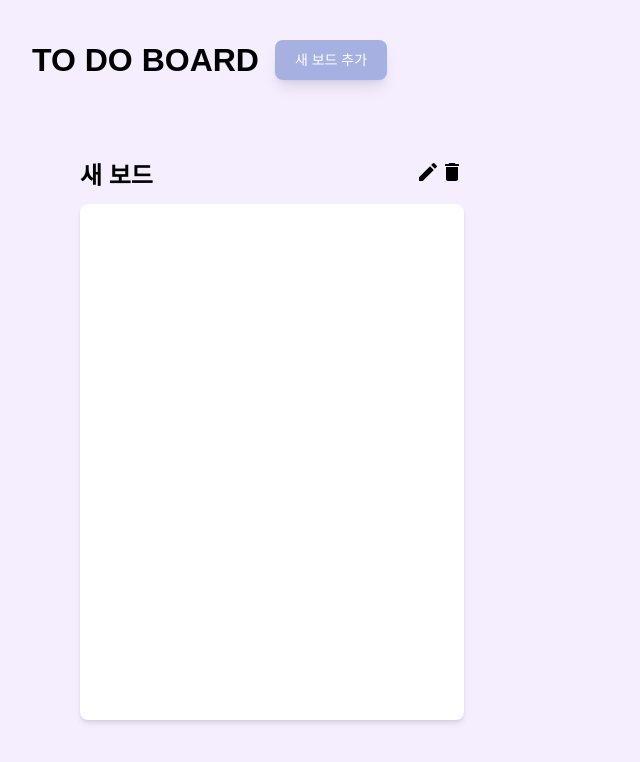
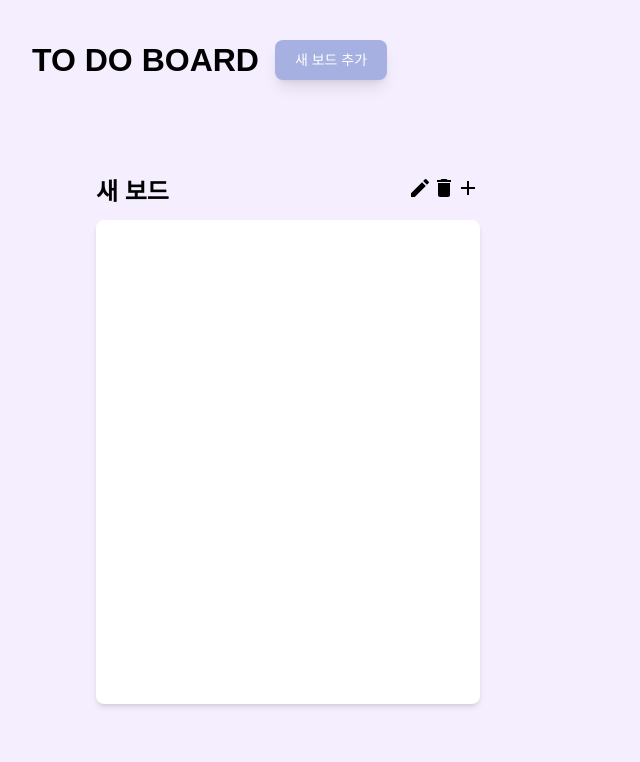
Before and after one commit to yCZwIqY/ljy_ToDoPage, a Next.js app: page / in a window 1280 px wide. Both pictures are taken after a click on the button "새 보드 추가". Shown: the top 762 px of the page, without its empty margins (0-640 px from the left). Built offline with nearby package versions, Linux system fonts and the light colour scheme.

Commit message:
[ADD] todo 아이템 추가

```diff
--- a/app/_components/BoardItem.tsx
+++ b/app/_components/BoardItem.tsx
@@ -1,65 +1,111 @@
-'use client'
-import React, {useEffect, useRef, useState} from 'react';
-import useBoardsStore from "@/store/useBoardsStore";
-import {MdDelete, MdEdit} from "react-icons/md";
-import {IoIosCheckmarkCircle} from "react-icons/io";
+'use client';
+import React, { useEffect, useRef, useState } from 'react';
+import useBoardsStore from '@/store/useBoardsStore';
+import { MdDelete, MdEdit } from 'react-icons/md';
+import { IoIosCheckmarkCircle } from 'react-icons/io';
+import { BiPlus } from 'react-icons/bi';
+import useTodoStore, { Todo } from '@/store/useTodoStore';
+import TodoItem from '@/app/_components/TodoItem';
+import DnDProvider from '@/app/_components/DnDProvider';
+import DnDItem from '@/app/_components/DnDItem';
 
 interface BoardItemProps {
     id: number;
     name: string;
 }
 
-const BoardItem = ({id, name}: BoardItemProps) => {
-    const {editBoard, removeBoard} = useBoardsStore();
+const BoardItem = ({ id, name }: BoardItemProps) => {
+    const { editBoard, removeBoard } = useBoardsStore();
     const [editMode, setEditMode] = useState<boolean>(false);
     const [inputValue, setInputValue] = useState<string>(name);
     const inputRef = useRef<HTMLInputElement>(null);
+    const { addTodo, getTodos, editTodo } = useTodoStore();
 
     useEffect(() => {
         if (editMode && inputRef.current) {
-            inputRef.current.focus()
+            inputRef.current.focus();
         }
     }, [editMode]);
+
     const onChange = (e) => {
-        setInputValue(e.target.value)
-    }
+        setInputValue(e.target.value);
+    };
 
     const onEdit = () => {
         setEditMode(true);
-    }
+    };
 
     const onDelete = () => {
-        removeBoard(id!)
-    }
+        removeBoard(id!);
+    };
     const onComplete = () => {
-        editBoard(id!, {name: inputValue});
+        editBoard(id!, { name: inputValue });
         setEditMode(false);
-    }
+    };
 
+    const onAddTodo = () => {
+        addTodo(id);
+    };
+    const onMoveItem = (id: number, todo: Todo) => {
+        editTodo(id, todo);
+    };
 
     return (
         <div className={'min-w-96 h-full flex flex-col text-subtitle mb-3 '}>
             <div className={'flex justify-between mb-3'}>
-                {editMode
-                    ? <>
-                        <input className={'bg-transparent border-none outline-none underline underline-offset-4'}
-                               ref={inputRef}
-                               value={inputValue}
-                               onChange={onChange}/>
-                        <button onClick={onComplete}><IoIosCheckmarkCircle/></button>
+                {editMode ? (
+                    <>
+                        <input
+                            className={
+                                'bg-transparent border-none outline-none underline underline-offset-4'
+                            }
+                            ref={inputRef}
+                            value={inputValue}
+                            onChange={onChange}
+                            onBlur={onComplete}
+                        />
+                        <button onClick={onComplete}>
+                            <IoIosCheckmarkCircle />
+                        </button>
                     </>
-                    : <>
-                        <h3>
-                            {name}
-                        </h3>
+                ) : (
+                    <>
+                        <h3>{name}</h3>
                         <span>
-                        <button onClick={onEdit}><MdEdit/></button>
-                        <button onClick={onDelete}><MdDelete/></button>
-                    </span>
+                            <button onClick={onEdit}>
+                                <MdEdit />
+                            </button>
+                            <button onClick={onDelete}>
+                                <MdDelete />
+                            </button>
+                            <button onClick={onAddTodo}>
+                                <BiPlus />
+                            </button>
+                        </span>
                     </>
+                )}
+            </div>
+            <div
+                className={
+                    'bg-white flex-1 rounded-lg shadow-md overflow-y-scroll'
                 }
+            >
+                <DnDProvider
+                    id={id.toString()}
+                    list={getTodos(id)}
+                    direction={'vertical'}
+                >
+                    {getTodos(id).map((todo) => (
+                        <DnDItem
+                            key={todo.id!}
+                            id={todo.id!}
+                            onMoveItem={onMoveItem}
+                        >
+                            <TodoItem {...todo} />
+                        </DnDItem>
+                    ))}
+                </DnDProvider>
             </div>
-            <div className={'bg-white flex-1 rounded-lg shadow-md'}></div>
         </div>
     );
 };
--- a/app/_components/BoardList.tsx
+++ b/app/_components/BoardList.tsx
@@ -1,12 +1,14 @@
-'use client'
-import React, {useEffect, useState} from 'react';
-import BoardItem from "@/app/_components/BoardItem";
-import useBoardsStore, {Board} from "@/store/useBoardsStore";
-import DnDProvider from "@/app/_components/DnDProvider";
-import DnDItem from "@/app/_components/DnDItem";
+'use client';
+import React, { useEffect, useState } from 'react';
+import BoardItem from '@/app/_components/BoardItem';
+import useBoardsStore, { Board } from '@/store/useBoardsStore';
+import DnDProvider from '@/app/_components/DnDProvider';
+import DnDItem from '@/app/_components/DnDItem';
+import useTodoStore from '@/store/useTodoStore';
 
 const BoardList = () => {
-    const {boards, lastId, initBoard, editBoard} = useBoardsStore();
+    const { boards, lastId, initBoard, editBoard } = useBoardsStore();
+    const { todos, lastId: todoLastId, initTodo } = useTodoStore();
     const [initComplete, setInitComplete] = useState(false);
 
     useEffect(() => {
@@ -16,9 +18,14 @@ const BoardList = () => {
             initBoard(JSON.parse(board), Number(lastId));
         }
 
+        const todos = localStorage.getItem('todos');
+        const todoLastId = localStorage.getItem('todoLastId') ?? '0';
+        if (todos) {
+            initTodo(JSON.parse(todos), Number(todoLastId));
+        }
+
         setInitComplete(true);
     }, []);
-
 
     useEffect(() => {
         if (initComplete) {
@@ -27,18 +34,34 @@ const BoardList = () => {
         }
     }, [boards]);
 
+    useEffect(() => {
+        if (initComplete) {
+            localStorage.setItem('todos', JSON.stringify(todos));
+            localStorage.setItem('todoLastId', todoLastId.toString());
+        }
+    }, [todos]);
+
     const onMoveItem = (id: number, board: Board) => {
         editBoard(id, board);
-    }
+    };
 
     return (
-        <div className={'flex-1 overflow-y-hidden overflow-x-scroll bg-light-default m-10 p-10 rounded-lg flex gap-4'}>
+        <div
+            className={
+                'flex-1 overflow-y-hidden overflow-x-scroll bg-light-default m-10 p-14 rounded-lg flex gap-4'
+            }
+        >
             <DnDProvider id={'dashboard'} list={boards}>
-                {boards.map(board => <DnDItem key={board.id} id={board.id!} onMoveItem={onMoveItem}>
-                    <BoardItem {...board}/>
-                </DnDItem>)}
+                {boards.map((board) => (
+                    <DnDItem
+                        key={`${lastId}-${board.id}-${board.order}`}
+                        id={board.id!}
+                        onMoveItem={onMoveItem}
+                    >
+                        <BoardItem {...board} />
+                    </DnDItem>
+                ))}
             </DnDProvider>
-
         </div>
     );
 };
--- /dev/null
+++ b/app/_components/TodoItem.tsx
@@ -0,0 +1,72 @@
+import React, { useState } from 'react';
+import dayjs from 'dayjs';
+import { MdDelete, MdEdit } from 'react-icons/md';
+import { IoIosCheckmarkCircle } from 'react-icons/io';
+import useTodoStore, { Todo } from '@/store/useTodoStore';
+
+interface TodoItemProps extends Todo {
+    id: number;
+}
+
+const TodoItem = (todo: TodoItemProps) => {
+    const { id, content, createdAt } = todo;
+    const [editMode, setEditMode] = useState(false);
+    const [inputValue, setInputValue] = useState(content);
+    const { editTodo, remoteTodo } = useTodoStore();
+
+    const onEdit = () => {
+        setEditMode(true);
+    };
+    const onDelete = () => {
+        remoteTodo(id);
+    };
+    const onComplete = () => {
+        editTodo(id, { ...todo, content: inputValue, createdAt: new Date() });
+        setEditMode(false);
+    };
+
+    return (
+        <div
+            className={
+                'p-4 m-3 rounded-lg shadow-lg flex justify-between gap-2 text-body'
+            }
+        >
+            {editMode ? (
+                <>
+                    <textarea
+                        value={inputValue}
+                        onChange={(e) => setInputValue(e.target.value)}
+                        className={'flex-1 border rounded-md resize-none'}
+                        onBlur={onComplete}
+                    ></textarea>
+                    <button onClick={onComplete}>
+                        <IoIosCheckmarkCircle />
+                    </button>
+                </>
+            ) : (
+                <>
+                    <div>
+                        <div className={'whitespace-break-spaces'}>
+                            {content}
+                        </div>
+                        <div className={'text-sm text-mute-default mt-3'}>
+                            {dayjs(createdAt).format('YYYY-MM-DD')}
+                        </div>
+                    </div>
+                    <div>
+                        <span>
+                            <button onClick={onEdit}>
+                                <MdEdit />
+                            </button>
+                            <button onClick={onDelete}>
+                                <MdDelete />
+                            </button>
+                        </span>
+                    </div>
+                </>
+            )}
+        </div>
+    );
+};
+
+export default TodoItem;
--- /dev/null
+++ b/store/useTodoStore.ts
@@ -0,0 +1,52 @@
+import { DragItem } from '@/store/useBoardsStore';
+import { create } from 'zustand/react';
+
+export interface Todo extends DragItem {
+    content: string;
+    createdAt: Date;
+    boardId: number;
+}
+
+interface TodoStore {
+    todos: Todo[];
+    lastId: number;
+    addTodo: (boardId: number) => void;
+    getTodos: (boardId: number) => Todo[];
+    editTodo: (targetId: number, todo: Todo) => void;
+    remoteTodo: (targetId: number) => void;
+    initTodo: (todos: Todo[], lastId: number) => void;
+}
+
+const useTodoStore = create<TodoStore>((set, get) => ({
+    todos: [],
+    lastId: 0,
+    addTodo: (boardId: number) =>
+        set((state) => {
+            const order =
+                get().todos.filter((it) => it.boardId === boardId).length + 1;
+            const lastId = state.lastId + 1;
+            const todo = {
+                content: '새 할일 ' + lastId,
+                boardId,
+                order,
+                id: lastId,
+                createdAt: new Date(),
+            };
+            return { todos: [...state.todos, todo], lastId };
+        }),
+    getTodos: (boardId: number) =>
+        get().todos.filter((it) => it.boardId === boardId),
+    editTodo: (targetId: number, todo: Todo) =>
+        set((state) => ({
+            todos: state.todos
+                .map((it) => (it.id === targetId ? { ...it, ...todo } : it))
+                .sort((a, b) => a.order - b.order),
+        })),
+    remoteTodo: (targetId: number) =>
+        set((state) => ({
+            todos: state.todos.filter((it) => it.id !== targetId),
+        })),
+    initTodo: (todos: Todo[], lastId: number) => set(() => ({ todos, lastId })),
+}));
+
+export default useTodoStore;
```
Also changed, not shown: app/_components/DnDProvider.tsx (+5 -2 lines).
